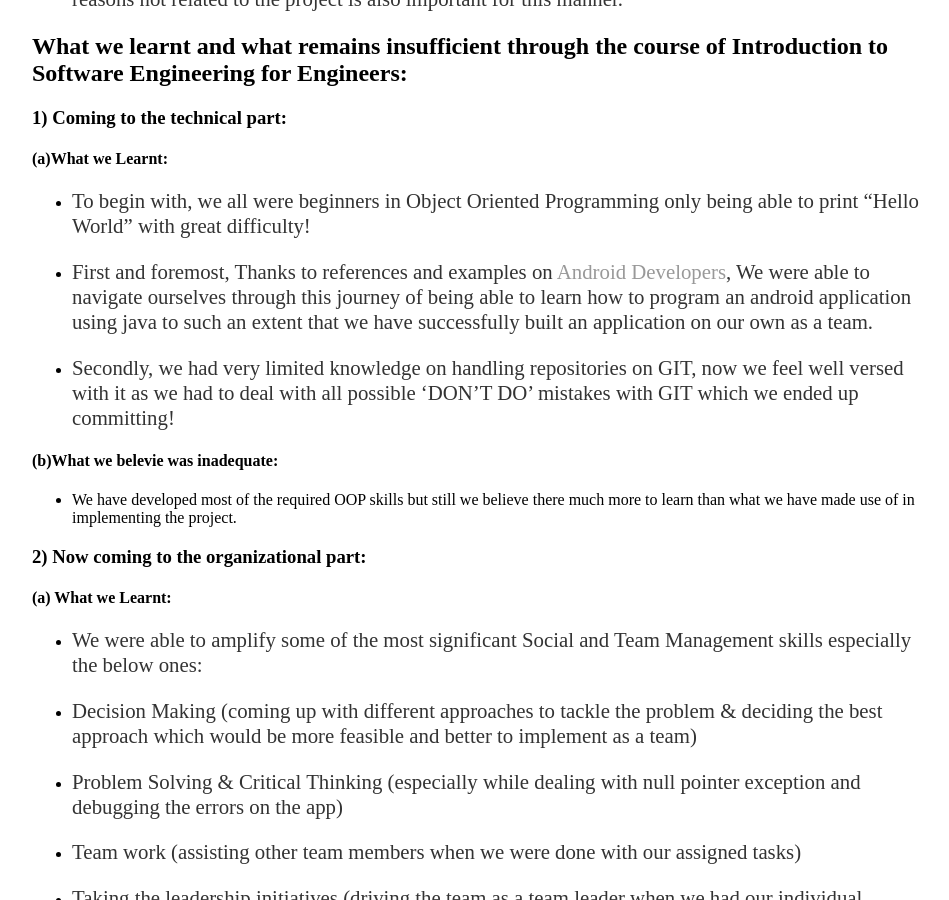
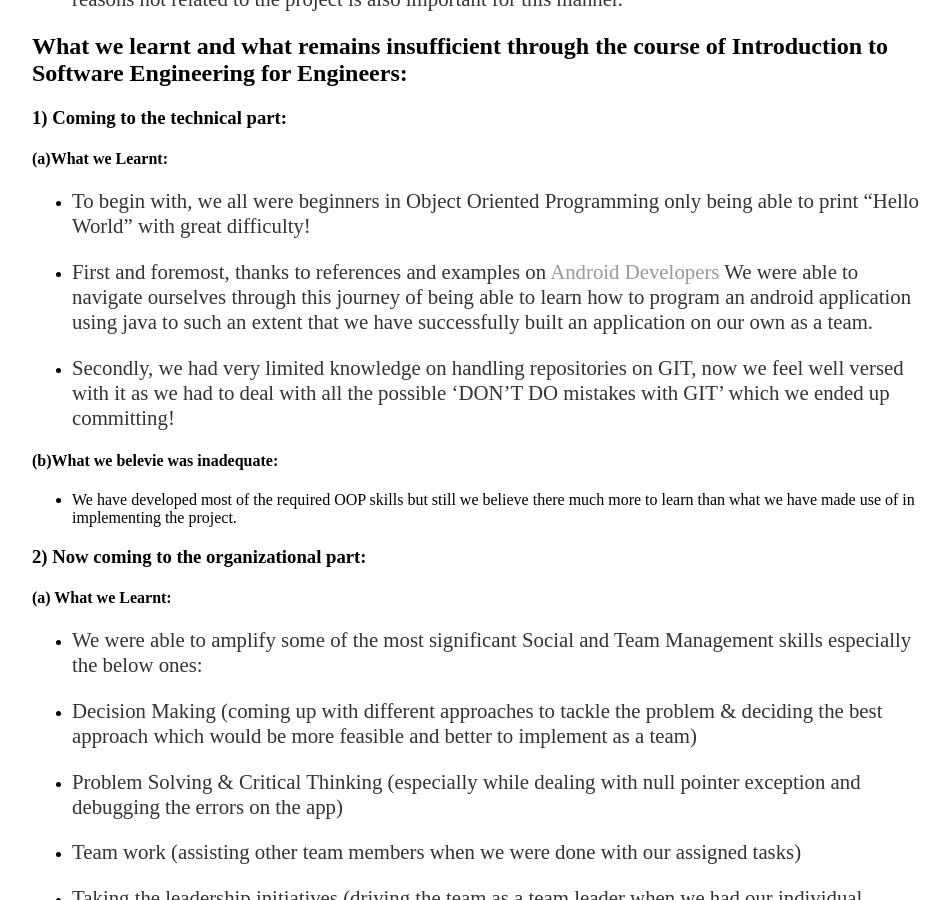
Before and after one commit to NadeemNicoR/TeamProjects, a Jekyll site: the page built from docs/_posts/2019-07-02-ISEE-2019-Reflections & Play Store Entry.md, in a window 1280 px wide and 900 px high, scrolled down 2335 px. Shown: the whole window, without its empty margins (160-1109 px from the left). Built offline with Jekyll 4.4.1, drawn with Linux system fonts in a browser that asks for light colours; our own code applies the rules of GitHub Pages for plain Markdown files.

Commit message:
Update 2019-07-02-ISEE-2019-Reflections & Play Store Entry.md

```diff
--- a/docs/_posts/2019-07-02-ISEE-2019-Reflections & Play Store Entry.md
+++ b/docs/_posts/2019-07-02-ISEE-2019-Reflections & Play Store Entry.md
@@ -53,9 +53,10 @@ Our team is made of four people with four different educational and professional
 
 - To begin with, we all were beginners in Object Oriented Programming only being able to print "Hello World" with great difficulty!
 
-- First and foremost, Thanks to references and examples on [Android Developers](https://developer.android.com/training/basics/firstapp), We were able to navigate ourselves through this journey of being able to learn how to program an android application using java to such an extent that we have successfully built an application on our own as a team.
+- First and foremost, thanks to references and examples on [Android Developers](https://developer.android.com/training/basics/firstapp) We were able to navigate ourselves through this journey of being able to learn how to program an android application using java to such an extent that we have successfully built an application on our own as a team.
 
-- Secondly, we had very limited knowledge on handling repositories on GIT, now we feel well versed with it as we had to deal with all possible 'DON'T DO' mistakes with GIT which we ended up committing!
+- Secondly, we had very limited knowledge on handling repositories on GIT, now we feel well versed with it as we had to deal with all the possible 'DON'T DO mistakes with GIT' which we ended up committing!
+
 
 #### (b)What we belevie was inadequate:
 
@@ -74,6 +75,7 @@ Our team is made of four people with four different educational and professional
 - Team work (assisting other team members when we were done with our assigned tasks)
 
 - Taking the leadership initiatives (driving the team as a team leader when we had our individual presentations)
+
 
 #### (b) What we belevie that we still need to improvise on:
 
```
